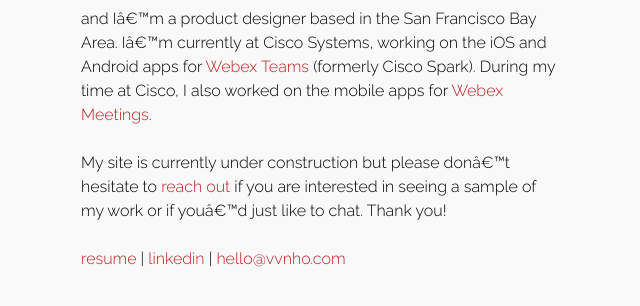
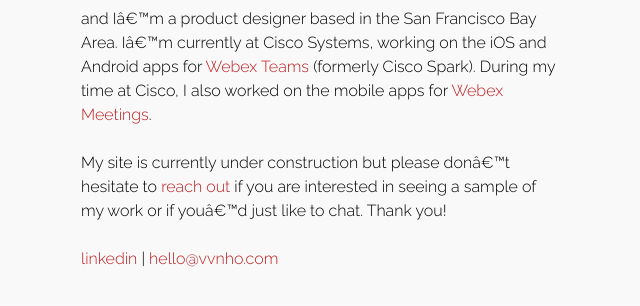
Before and after one commit to vvnho/portfolio, a plain HTML site: page index.html in a window 1280 px wide. Shown: the part 312-618 px from the top of the page, without its empty margins (319-959 px from the left). Drawn offline with Linux system fonts and the light colour scheme; files that its build step writes are made by us from their sources.

Commit message:
Update index.html
Remove resume link & finret sentence

```diff
--- a/index.html
+++ b/index.html
@@ -34,13 +34,9 @@
 			and I’m a product designer based in the San Francisco Bay Area. I’m currently at Cisco Systems, working on the iOS and Android apps for <a href = "https://www.webex.com/products/teams/index.html" target = "_blank">Webex Teams</a> (formerly Cisco Spark). During my time at Cisco, I also worked on the mobile apps for <a href = "https://www.webex.com/products/meetings/index.html" target = "_blank">Webex Meetings</a>.
 			<br><br>
 
-			<!---I’m also Co-Founder and Chief Designer at <a href = "https://finret.com/ " target = "_blank">finret</a>, an online platform for landlords and property managers to quickly and accurately screen potential tenants.
-			<br><br>--->
-
 			My site is currently under construction but please don’t hesitate to <a href = "mailto: hello@vvnho.com" target = "_blank">reach out</a> if you are interested in seeing a sample of my work or if you’d just like to chat. Thank you!
 			<br><br>
 
-			<a href = "images/VivianHo_CV.pdf" target = "_blank">resume</a> |
 			<a href = "https://www.linkedin.com/in/hellovivian/" target = "_blank">linkedin</a> |
 			<a href = "mailto: hello@vvnho.com" target = "_blank">hello@vvnho.com</a>
 		</p>
```
